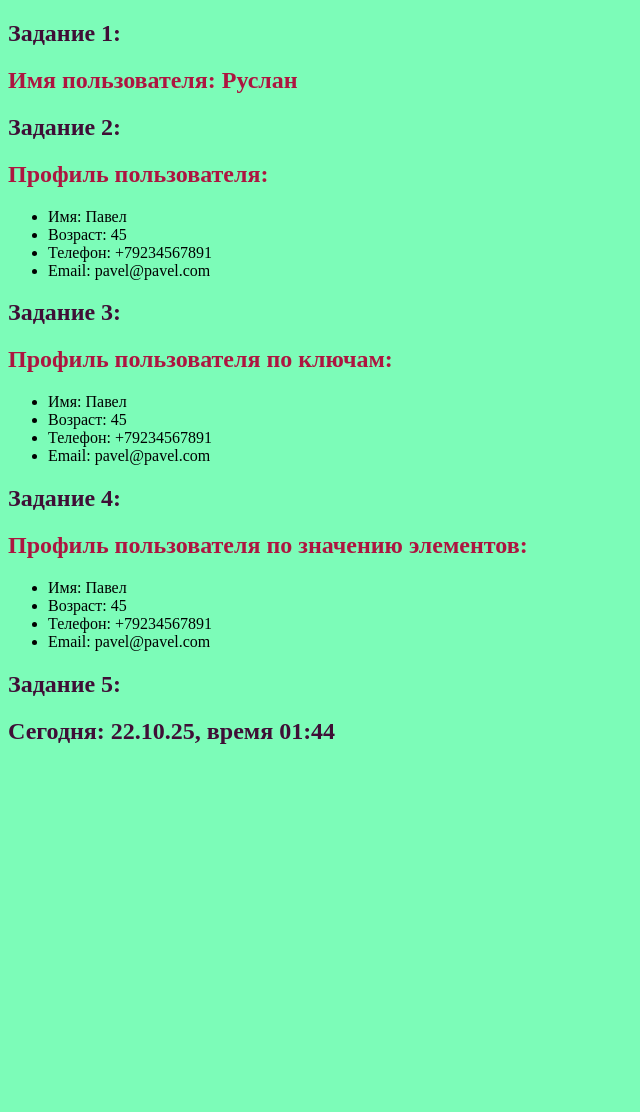
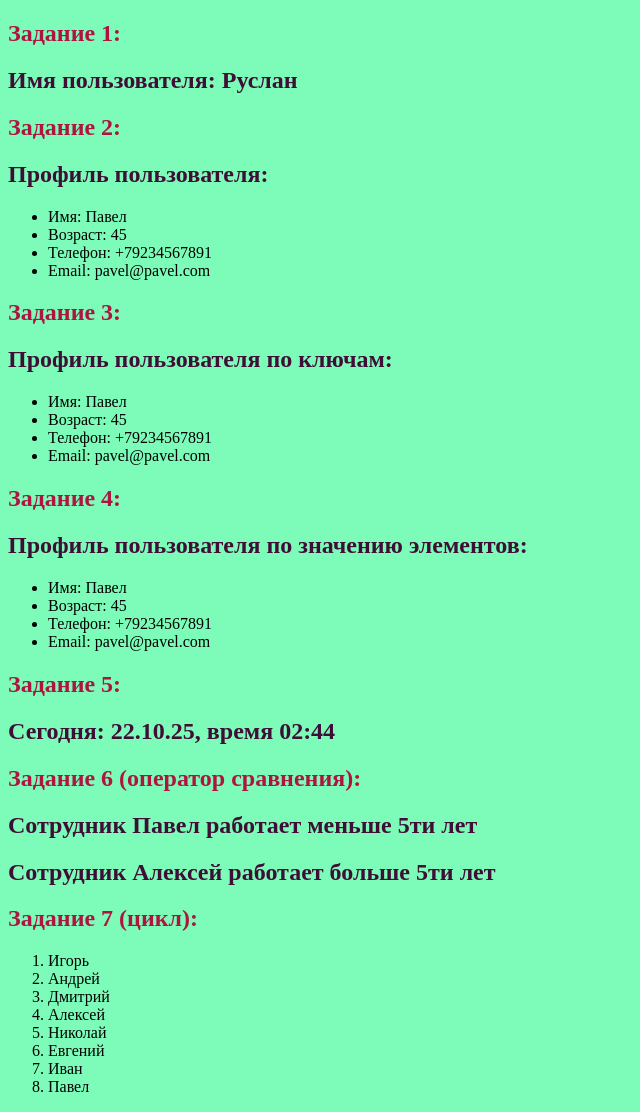
Before and after one commit to ev-g-hash/homework, a Django app: page / in a window 1280 px wide. Shown: the whole page, without its empty margins (0-640 px from the left). Before the commit the page ends 744 px from the top, so only its background shows below. Run offline with Django 5.2, Linux system fonts and the light colour scheme.

Commit message:
задание 1-7

```diff
--- a/Main/settings.py
+++ b/Main/settings.py
@@ -106,7 +106,7 @@ AUTH_PASSWORD_VALIDATORS = [
 
 LANGUAGE_CODE = 'ru-ru'
 
-TIME_ZONE = 'Europe/Moscow'
+TIME_ZONE = 'Europe/Samara'
 
 USE_I18N = True
 
--- a/homework/templates/homework/index.html
+++ b/homework/templates/homework/index.html
@@ -7,11 +7,11 @@
 </head>
 <body bgcolor="7cfcb8">
 
-<h2 style="color:rgba(63, 14, 54, 1)"><strong>Задание 1:</strong></h2>
-    <h2 style="color:rgba(173, 21, 64, 1)"> Имя пользователя: {{ user_name }} </h2>
+<h2 style="color:rgba(173, 21, 64, 1)"><strong>Задание 1:</strong></h2>
+    <h2 style="color:rgba(63, 14, 54, 1)"> Имя пользователя: {{ user_name }} </h2>
 
-<h2 style="color:rgba(63, 14, 54, 1)"><strong>Задание 2:</strong></h2>
-    <h2 style="color:rgba(173, 21, 64, 1)"> Профиль пользователя: </h2>
+<h2 style="color:rgba(173, 21, 64, 1)"><strong>Задание 2:</strong></h2>
+    <h2 style="color:rgba(63, 14, 54, 1)"> Профиль пользователя: </h2>
         <ul>
             <li>Имя: {{ name }}</li>
             <li>Возраст: {{ age }}</li>
@@ -19,8 +19,8 @@
             <li>Email: {{ email }}</li>
         </ul>
 
-<h2 style="color:rgba(63, 14, 54, 1)"><strong>Задание 3:</strong></h2>
-    <h2 style="color:rgba(173, 21, 64, 1)"> Профиль пользователя по ключам: </h2>
+<h2 style="color:rgba(173, 21, 64, 1)"><strong>Задание 3:</strong></h2>
+    <h2 style="color:rgba(63, 14, 54, 1)"> Профиль пользователя по ключам: </h2>
         <ul>
             <li>Имя: {{ profile_data.name }}</li>
             <li>Возраст: {{ profile_data.age }}</li>
@@ -28,8 +28,8 @@
             <li>Email: {{ profile_data.email }}</li>
         </ul>
 
-<h2 style="color:rgba(63, 14, 54, 1)"><strong>Задание 4:</strong></h2>
-    <h2 style="color:rgba(173, 21, 64, 1)"> Профиль пользователя по значению элементов: </h2>
+<h2 style="color:rgba(173, 21, 64, 1)"><strong>Задание 4:</strong></h2>
+    <h2 style="color:rgba(63, 14, 54, 1)"> Профиль пользователя по значению элементов: </h2>
         <ul>
             <li>Имя: {{ prof_sps.0 }}</li>
             <li>Возраст: {{ prof_sps.1 }}</li>
@@ -37,8 +37,34 @@
             <li>Email: {{ prof_sps.3 }}</li>
         </ul>
 
-<h2 style="color:rgba(63, 14, 54, 1)"><strong>Задание 5:</strong></h2>
+<h2 style="color:rgba(173, 21, 64, 1)"><strong>Задание 5:</strong></h2>
 <h2 style="color:rgba(63, 14, 54, 1)">Сегодня: {% now 'd' %}.{% now 'm' %}.{% now 'y' %}, время {% now 'H' %}:{% now 'i' %}</h2>
+
+
+<h2 style="color:rgba(173, 21, 64, 1)"><strong>Задание 6 (оператор сравнения):</strong></h2>
+    <h2 style="color:rgba(63, 14, 54, 1)">
+        Сотрудник
+        {{ name_sps.0 }}
+        {% if experience.0 < 5 %}работает меньше 5ти лет{% endif %}</h2>
+    <h2 style="color:rgba(63, 14, 54, 1)">
+        Сотрудник
+        {{ name_sps.1 }}
+        {% if experience.1 > 5 %}работает больше 5ти лет{% endif %}</h2>
+
+<h2 style="color:rgba(173, 21, 64, 1)"><strong>Задание 7 (цикл):</strong></h2>
+        <ol>
+            {% for list in user_list %}
+                <li>{{ list }}</li>
+            {% endfor %}
+        </ol>
+
+
+
+
+
+
+
+
 
 
 
--- a/homework/views.py
+++ b/homework/views.py
@@ -8,6 +8,21 @@ def index(request):
     email = 'pavel@pavel.com'
     profile_data={'name':'Павел', 'age':45, 'phone':'+79234567891', 'email':'pavel@pavel.com'}
     prof_sps=['Павел', 45, '+79234567891', 'pavel@pavel.com']
-    context = {'user_name':user_name, 'name':name, 'age':age, 'phone':phone, 'email':email, 'profile_data':profile_data, 'prof_sps':prof_sps}
+    name_sps = ['Павел', 'Алексей']
+    experience = [3, 6]
+    user_list = ['Игорь', 'Андрей', 'Дмитрий', 'Алексей', 'Николай', 'Евгений', 'Иван', 'Павел']
+
+
+    context = {
+        'user_name':user_name,
+        'name':name,
+        'age':age,
+        'phone':phone, 'email':email,
+        'profile_data':profile_data,
+        'prof_sps':prof_sps,
+        'name_sps':name_sps,
+        'experience':experience,
+        'user_list':user_list
+        }
 
     return render(request, 'homework/index.html', context)
--- a/homework_c_date.txt
+++ b/homework_c_date.txt
@@ -52,7 +52,7 @@ LANGUAGE_CODE = 'ru-ru'
 
 TIME_ZONE = 'UTC'
 на
-TIME_ZONE = 'Europe/Moscow'
+TIME_ZONE = 'Europe/Samara'
 ******************
 ____________________________________________________
 13. открываем homework/views.py делаем представление модели
@@ -127,3 +127,4 @@ ___________________________________________________________
 <p>Минуты (0-59) - {% now 'i' %}</p>
 <p>Секунды (0-59) - {% now 's' %}</p>
 <p>Дата (день/месяц/год) - {% now 'j/m/Y' %}</p>
+____________________________________________________
```
Also changed, not shown: homework/urls.py (line endings or trailing spaces), 1 other file.
